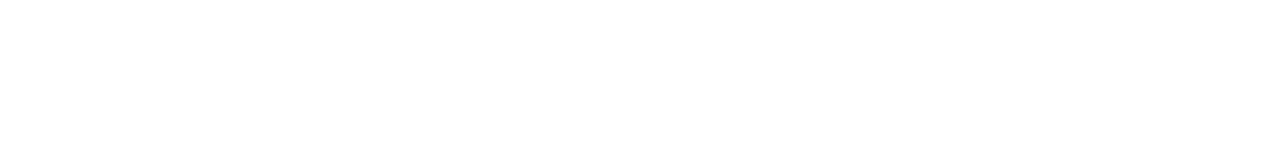
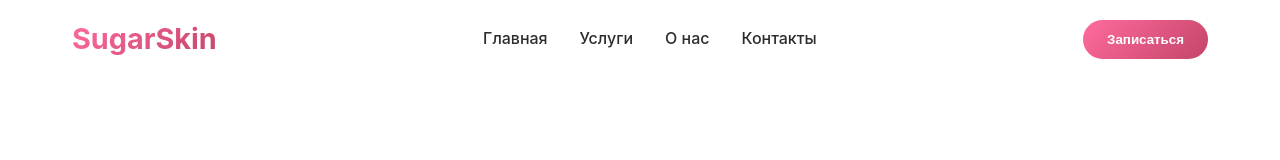
Before and after one commit to ibrg/salon_by_shugaring, a plain HTML site: page frontend/public/index.html in a window 1280 px wide. Drawn offline with Linux system fonts and the light colour scheme.

Commit message:
Navbar:  created styled header

```diff
--- a/frontend/public/index.html
+++ b/frontend/public/index.html
@@ -0,0 +1,25 @@
+<!DOCTYPE html>
+<html lang="ru">
+<head>
+    <meta charset="UTF-8">
+    <meta name="viewport" content="width=device-width, initial-scale=1.0">
+    <title>SugarSkin - Салон шугаринга</title>
+    <link rel="stylesheet" href="../src/css/style.css">
+</head>
+<body>
+      <!-- Header -->
+      <header class="header">
+        <nav class="nav-container">
+            <div class="logo">SugarSkin</div>
+            <ul class="nav-menu">
+                <li><a href="#home">Главная</a></li>
+                <li><a href="#services">Услуги</a></li>
+                <li><a href="#about">О нас</a></li>
+                <li><a href="#contact">Контакты</a></li>
+            </ul>
+            <button class="book-btn">Записаться</button>
+        </nav>
+    </header>
+
+</body>
+</html>
--- a/frontend/src/css/base/_variables.css
+++ b/frontend/src/css/base/_variables.css
@@ -38,3 +38,16 @@
     --font-extrabold: 800;
     --font-black: 900;
 }
+
+* {
+    margin: 0;
+    padding: 0;
+    box-sizing: border-box;
+}
+
+body {
+    font-family: 'Inter', -apple-system, BlinkMacSystemFont, sans-serif;
+    line-height: 1.6;
+    color: var(--text-primary);
+    overflow-x: hidden;
+}
--- a/frontend/src/css/components/_header.css
+++ b/frontend/src/css/components/_header.css
@@ -0,0 +1,74 @@
+  /* Header */
+  .header {
+    position: fixed;
+    top: 0;
+    width: 100%;
+    background: rgba(255, 255, 255, 0.95);
+    backdrop-filter: blur(20px);
+    z-index: 1000;
+    padding: 1rem 0;
+    transition: all 0.3s ease;
+}
+
+.nav-container {
+    max-width: 1200px;
+    margin: 0 auto;
+    display: flex;
+    justify-content: space-between;
+    align-items: center;
+    padding: 0 2rem;
+}
+
+.logo {
+    font-size: 1.8rem;
+    font-weight: var(--font-bold);
+    background: var(--primary-gradient);
+    -webkit-background-clip: text;
+    -webkit-text-fill-color: transparent;
+    background-clip: text;
+}
+
+.nav-menu {
+    display: flex;
+    list-style: none;
+    gap: 2rem;
+}
+
+.nav-menu a {
+    text-decoration: none;
+    color: var(--text-primary);
+    font-weight: var(--font-medium);
+    transition: color 0.3s ease;
+    position: relative;
+}
+
+.nav-menu a::after {
+    content: '';
+    position: absolute;
+    bottom: -5px;
+    left: 0;
+    width: 0;
+    height: 2px;
+    background: var(--primary-gradient);
+    transition: width 0.3s ease;
+}
+
+.nav-menu a:hover::after {
+    width: 100%;
+}
+
+.book-btn {
+    background: var(--primary-gradient);
+    color: var(--text-white);
+    padding: 0.75rem 1.5rem;
+    border: none;
+    border-radius: 50px;
+    font-weight: var(--font-semibold);
+    cursor: pointer;
+    transition: transform 0.3s ease, box-shadow 0.3s ease;
+}
+
+.book-btn:hover {
+    transform: translateY(-2px);
+    box-shadow: 0 10px 30px var(--accent-pink-30);
+}
--- a/frontend/src/css/style.css
+++ b/frontend/src/css/style.css
@@ -0,0 +1,2 @@
+@import './base/_variables.css';
+@import './components/_header.css';
```
